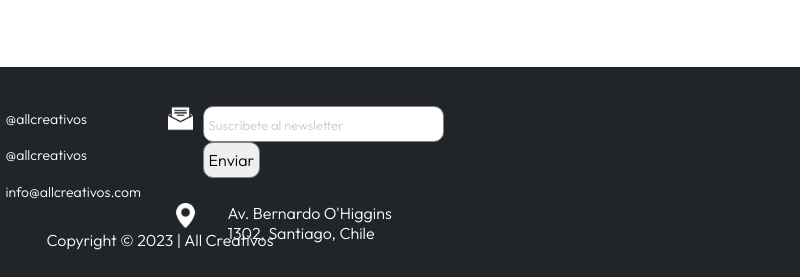
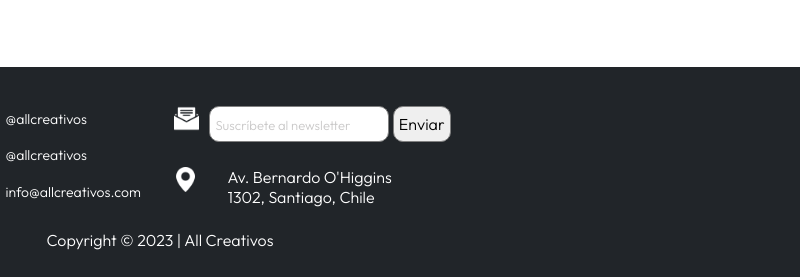
Before and after one commit to yimerescalona/PFEscalona, a plain HTML site: page pages/servicios.html in a window 1280 px wide. Shown: the part 1624-1901 px from the top of the page, 480-1280 px from the left. Drawn offline with Linux system fonts and the light colour scheme.

Commit message:
modificacion footer input v6

```diff
--- a/pages/servicios.html
+++ b/pages/servicios.html
@@ -114,15 +114,13 @@
             </div>
         </div>
         <div class="footer__container-input">
-            <div class="sub-dir">
                 <div class="newsletter">
                     <img src="../icon/newsletter.png" alt="icono-newslater">
                     <form action="archivo.php" method="post" enctype="text/plain">
-                        <input type="email" placeholder="Suscríbete al newsletter">
+                        <input class="barra" type="email" placeholder="Suscríbete al newsletter">
                         <input type="submit" value="Enviar">
                     </form>
                 </div>
-            </div>
             <div class="footer__address">
                 <div>
                     <img src="../icon/pin.png" alt="">
```
